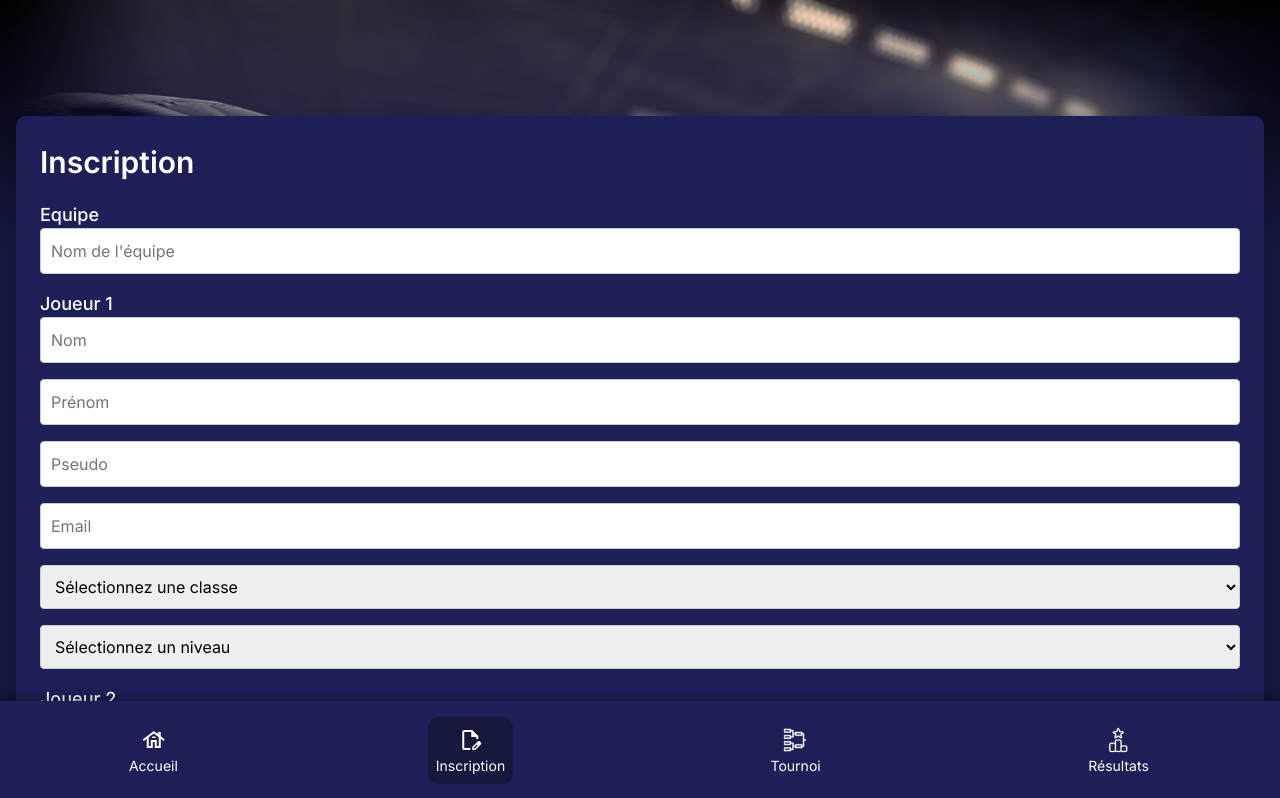
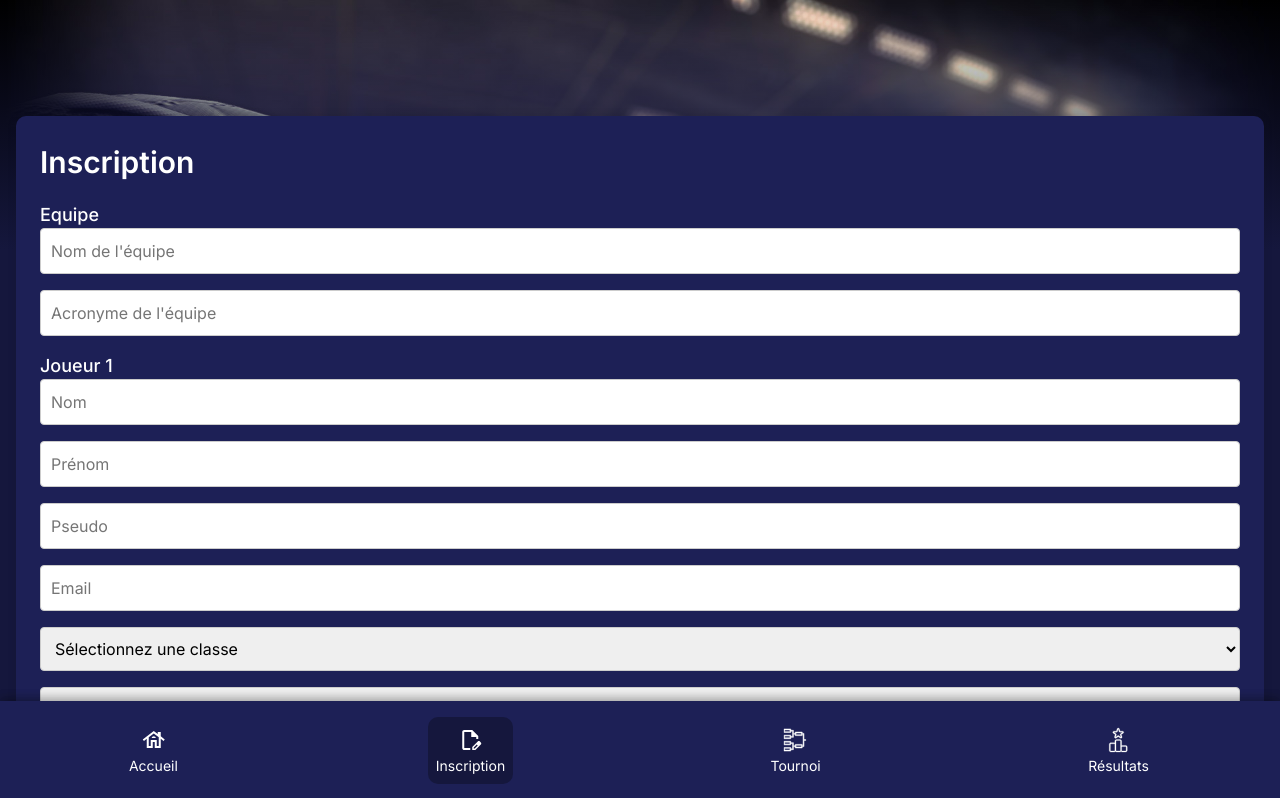
Before and after one commit to DylanAbz/lan-front-docker, a React (Vite) app: page /register in a window 1280 px wide. Shown: the top 798 px of the page. Built offline with nearby package versions, Linux system fonts and the light colour scheme.

Commit message:
acronyme + improve register page

```diff
--- a/src/components/buttons/primaryButton/PrimaryButton.tsx
+++ b/src/components/buttons/primaryButton/PrimaryButton.tsx
@@ -5,16 +5,22 @@ interface ButtonProps
   extends React.ButtonHTMLAttributes<HTMLButtonElement> {
   variant?: "primary" | "secondary" | "danger";
   icon?: React.ReactNode;
+  onclick?: () => void;
 }
 
 const PrimaryButton: React.FC<ButtonProps> = ({
   variant = "primary",
   icon,
   children,
+  onClick,
   ...props
 }) => {
   return (
-    <button className={`button ${variant}`} {...props}>
+    <button
+      className={`button ${variant}`}
+      {...props}
+      onClick={onClick}
+    >
       {icon && <span>{icon}</span>}
       {children}
     </button>
--- a/src/components/player-form/PlayerForm.tsx
+++ b/src/components/player-form/PlayerForm.tsx
@@ -4,6 +4,8 @@ import "./PlayerForm.scss";
 
 interface PlayerFormProps {
   player: {
+    teamName: string;
+    teamAcronyme: string;
     lastName: string;
     firstName: string;
     username: string;
@@ -32,8 +34,8 @@ function PlayerForm({
   onEmailChange,
   onClassSelect,
   onLevelSelect,
-    nbPlayer,
-}: PlayerFormProps) {
+  nbPlayer
+}: Readonly<PlayerFormProps>) {
   return (
     <>
       <h2>Joueur {nbPlayer}</h2>
@@ -50,7 +52,9 @@ function PlayerForm({
           type="text"
           value={player.firstName}
           placeholder="Prénom"
-                    onChange={(e) => onFirstNameChange(e.target.value)}
+          onChange={(e) =>
+            onFirstNameChange(e.target.value)
+          }
         />
       </div>
       <div className="form-group">
--- a/src/index.scss
+++ b/src/index.scss
@@ -46,3 +46,9 @@ h2 {
   width: 100%;
   text-align: left;
 }
+
+.warning-message {
+  color: $primary-dark;
+  font-size: $font-size-small;
+  font-weight: $weight;
+}
--- a/src/pages/register/Register.tsx
+++ b/src/pages/register/Register.tsx
@@ -1,4 +1,9 @@
-import { useCallback, useMemo, useState } from "react";
+import {
+  useCallback,
+  useEffect,
+  useMemo,
+  useState
+} from "react";
 import PrimaryButton from "../../components/buttons/primaryButton/PrimaryButton";
 import { Card } from "../../components/card/Card";
 import InputText from "../../components/inputs/InputText";
@@ -10,6 +15,8 @@ interface Player {
   [key: string]: string;
   lastName: string;
   firstName: string;
+  teamName: string;
+  teamAcronyme: string;
   username: string;
   email: string;
   class: string;
@@ -18,8 +25,13 @@ interface Player {
 
 function Register() {
   const [teamName, setTeamName] = useState("");
+  const [teamAcronyme, setTeamAcronyme] = useState("");
+  const [errorMessage, setErrorMessage] = useState("");
+
   const [players, setPlayers] = useState<Player[]>(
     Array.from({ length: 2 }, () => ({
+      teamName: teamName,
+      teamAcronyme: teamAcronyme,
       lastName: "",
       firstName: "",
       username: "",
@@ -61,6 +73,52 @@ function Register() {
     []
   );
 
+  const handleSetTeamName = useCallback((value: string) => {
+    setTeamName(value);
+    handlePlayerChange(0, "teamName", value);
+  }, []);
+
+  const handleSetTeamAcronyme = useCallback(
+    (value: string) => {
+      setTeamAcronyme(value.toUpperCase());
+      handlePlayerChange(0, "teamAcronyme", value);
+    },
+    []
+  );
+
+  useEffect(() => {
+    if (
+      teamAcronyme.length > 0 &&
+      teamAcronyme.length !== 3
+    ) {
+      setErrorMessage(
+        "L'acronyme de l'équipe doit contenir exactement 3 caractères."
+      );
+    } else {
+      setErrorMessage("");
+    }
+  }, [teamAcronyme]);
+
+  const submitRegister = useCallback(
+    (e: React.FormEvent) => {
+      e.preventDefault();
+      const isPlayerValid = players.every((player) =>
+        Object.values(player).every(
+          (value) => value.trim() !== ""
+        )
+      );
+      if (!isPlayerValid) {
+        alert("Veuillez remplir tous les champs.");
+        return;
+      }
+
+      console.log("Formulaire soumis avec succès !");
+      console.log("Équipe :", { teamName, teamAcronyme });
+      console.log("Joueurs :", players);
+    },
+    [players, teamName, teamAcronyme]
+  );
+
   return (
     <>
       <Card>
@@ -75,9 +133,25 @@ function Register() {
                   value={teamName}
                   placeholder="Nom de l'équipe"
                   onChange={(e) =>
-                    setTeamName(e.target.value)
+                    handleSetTeamName(e.target.value)
                   }
                 />
+              </div>
+
+              <div className="form-group">
+                <InputText
+                  type="text"
+                  value={teamAcronyme}
+                  placeholder="Acronyme de l'équipe"
+                  onChange={(e) =>
+                    handleSetTeamAcronyme(e.target.value)
+                  }
+                />
+                {errorMessage && (
+                  <p className="warning-message">
+                    {errorMessage}
+                  </p>
+                )}
               </div>
 
               {players.map((player, index) => (
@@ -124,7 +198,10 @@ function Register() {
                 />
               ))}
 
-              <PrimaryButton variant="primary">
+              <PrimaryButton
+                variant="primary"
+                onClick={submitRegister}
+              >
                 S'inscrire
               </PrimaryButton>
             </form>
```
Also changed, not shown: 1 other file (tests, documents, lock files or other folders). Lines whose indentation alone changed are shown as unchanged.
